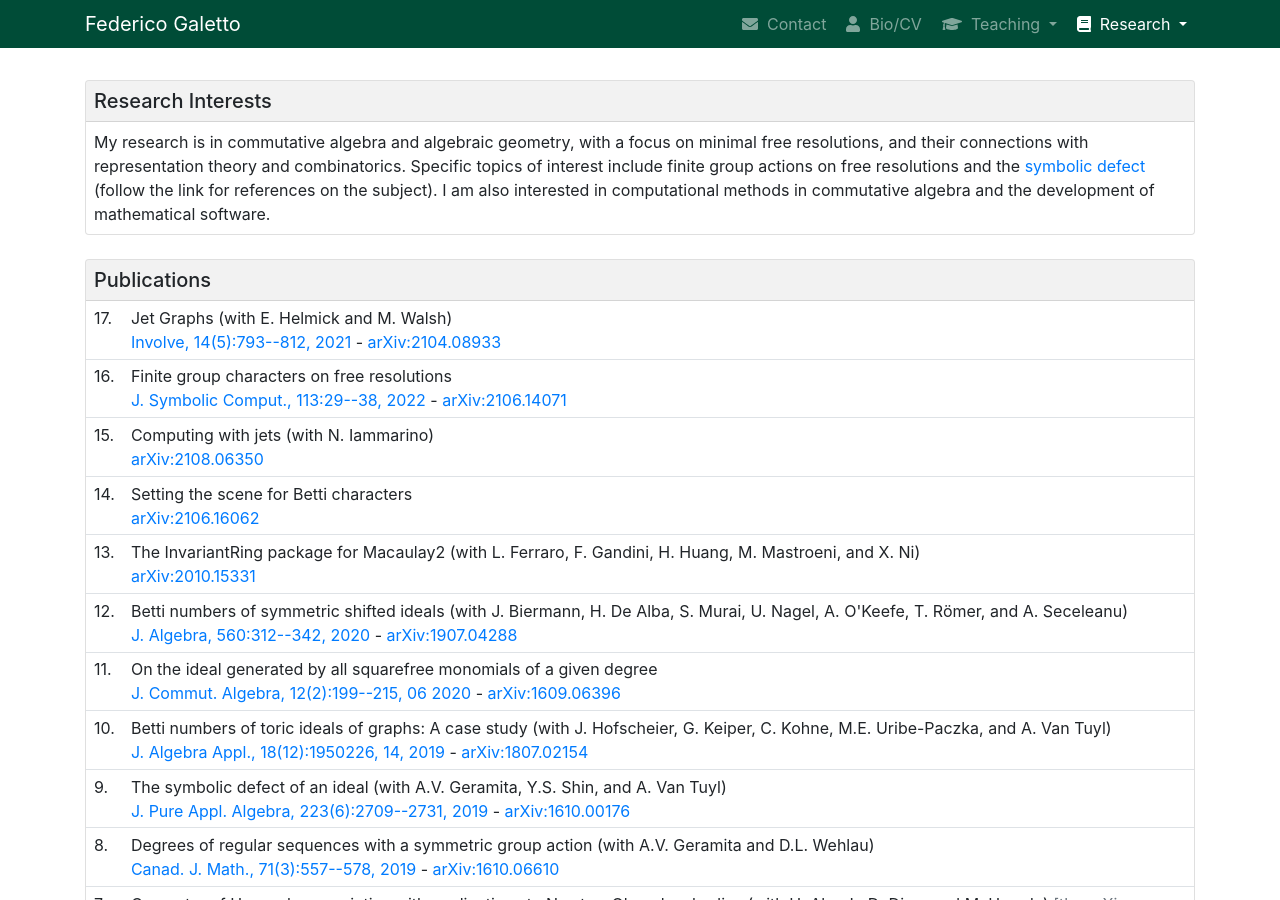
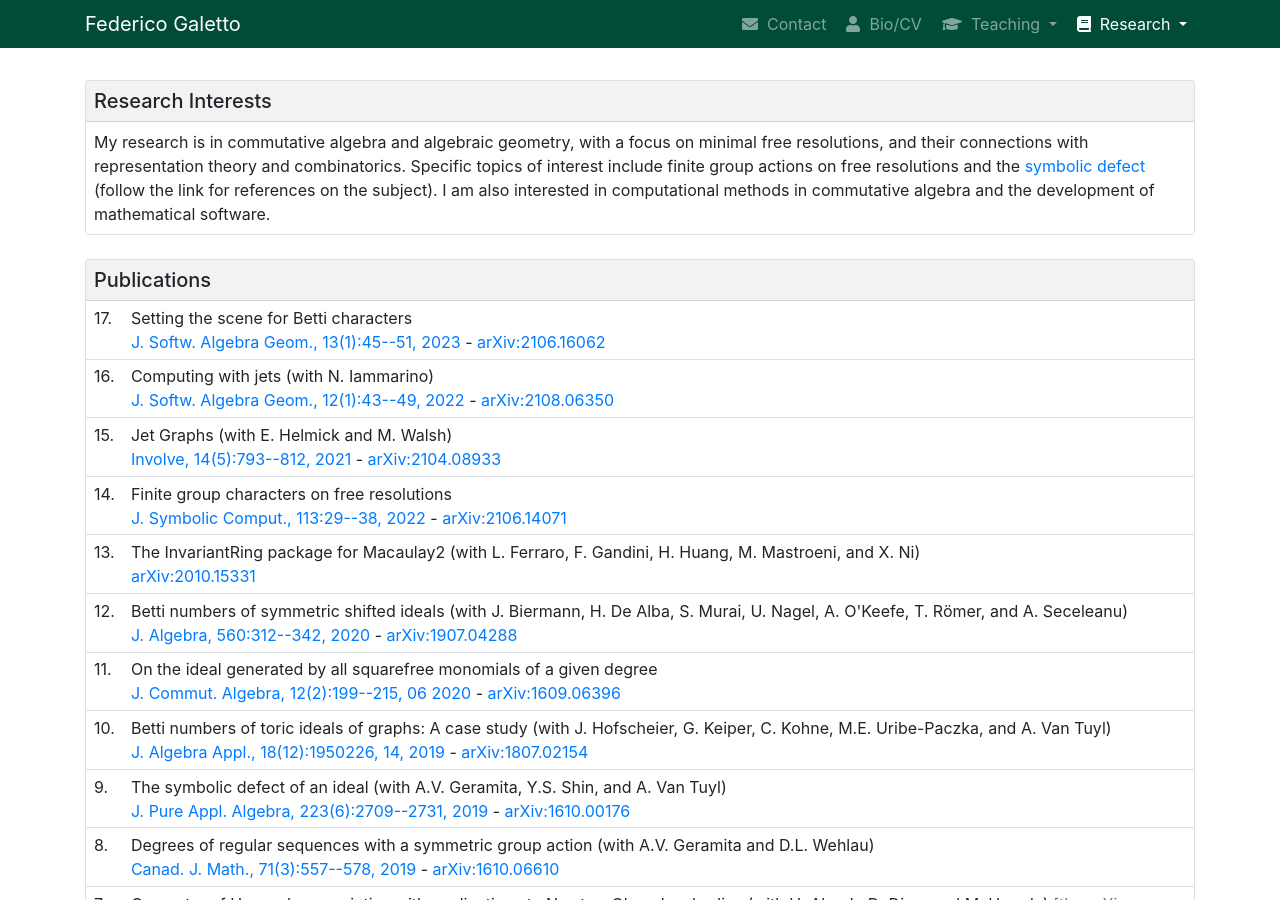
Before and after one commit to galettof/galettof.github.io, a Jekyll site: the page built from research.html, in a window 1280 px wide and 900 px high. Built offline with Jekyll 4.4.1, drawn with Linux system fonts in a browser that asks for light colours; nearby versions of some CDN libraries; formulas are drawn with MathJax 3.

Commit message:
two new pubs 2022-23

```diff
--- a/_data/pubs.yml
+++ b/_data/pubs.yml
@@ -89,8 +89,12 @@ articles:
 
 - title: Setting the scene for Betti characters
   arxiv: 2106.16062
-  date: 2021-06-30
+  link: 'https://doi.org/10.2140/jsag.2023.13.45'
+  cite: J. Softw. Algebra Geom., 13(1):45--51, 2023
+  date: 2023-08-28
 
 - title: Computing with jets (with N. Iammarino)
   arxiv: '2108.06350'
-  date: 2021-08-13
+  link: 'https://doi.org/10.2140/jsag.2022.12.43'
+  cite: J. Softw. Algebra Geom., 12(1):43--49, 2022
+  date: 2023-01-23
```
